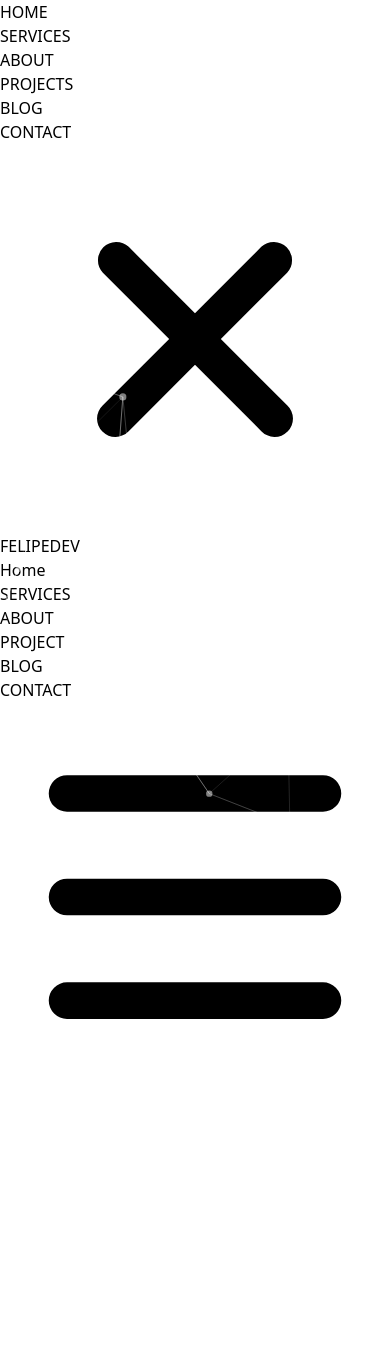
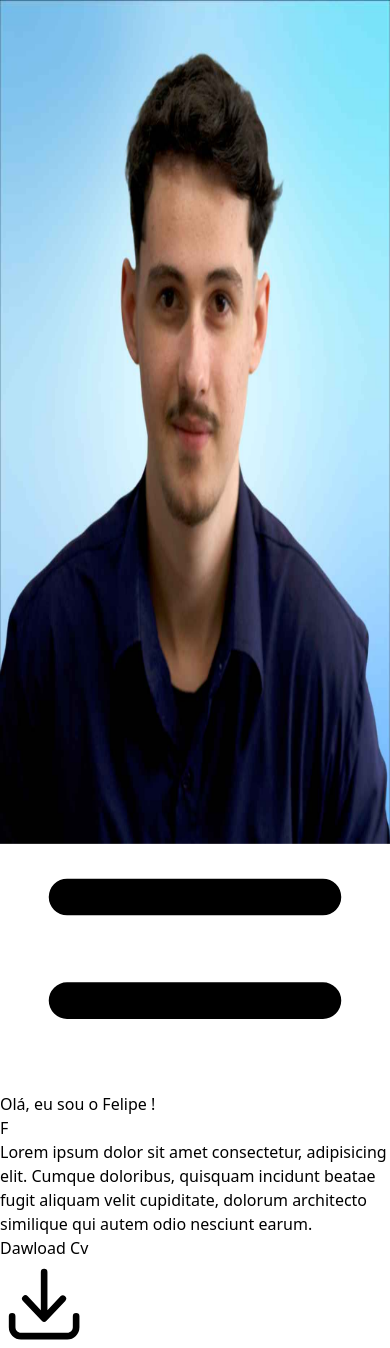
Before and after one commit to FelipeAugustoPalmieri/portfolio, a Next.js app: page / in a window 390 px wide. Before the commit the page ends 1092 px from the top, so only its background shows below. Built offline with nearby package versions, Linux system fonts and the light colour scheme.

Commit message:
feat: iplemented stylized  hero interface

```diff
--- a/Components/Hero.tsx
+++ b/Components/Hero.tsx
@@ -1,10 +1,40 @@
 import React from "react";
 import Particle from "./Particle";
+import TextEffect from "./TextEffect";
+import Image from "next/image";
+import { ArrowDownTrayIcon } from "@heroicons/react/20/solid";
 
 const Hero = () => {
   return (
     <div className="h-[88vh] bg-[url('/images/banner.jpg')] bg-cover bg-center">
       <Particle />
+      <div className="w-[80%] grid-cols-1 mx-auto grid lg:grid-cols-2 gap-[3rem] h-[100%] items-center">
+        <div>
+          <h1 className="text-[35px] md:text-[50px] text-white font-bold">
+            Olá, eu sou o <span className="text-cyan-600">Felipe !</span>
+          </h1>
+          <TextEffect />
+          <p className="mt-[1.5rem] text-[18px] text-[#ffffff92]">
+            Lorem ipsum dolor sit amet consectetur, adipisicing elit. Cumque
+            doloribus, quisquam incidunt beatae fugit aliquam velit cupiditate,
+            dolorum architecto similique qui autem odio nesciunt earum.
+          </p>
+          <div className="mt-[2rem] flex-col space-y-6 sm:space-y-0 sm-flex sm:flex-row items-center sm:space-x-6">
+            <button className="px-[2rem] hover:bg-cyan-600 transition-all duration-200 py-[1rem] text-[18px] font-bold uppercase bg-[#4d1a4e] text-black flex items-center space-x-2">
+              <p> Dawload Cv</p>
+              <ArrowDownTrayIcon className="w-[1.6rem] h-[1.7rem] text-black" />
+            </button>
+          </div>
+        </div>
+        <div className="w-[500px] hidden bg-[#000000] relative lg:flex items-center rounded-full h-[500px]">
+          <Image
+            src="/images/felipe2.jpg"
+            alt="user"
+            layout="fill"
+            className="object-cover rounded-full opacity-55"
+          />
+        </div>
+      </div>
     </div>
   );
 };
```
Also changed, not shown: public/images/Felipe.jpg (added), public/images/felipe2.JPG (added).
